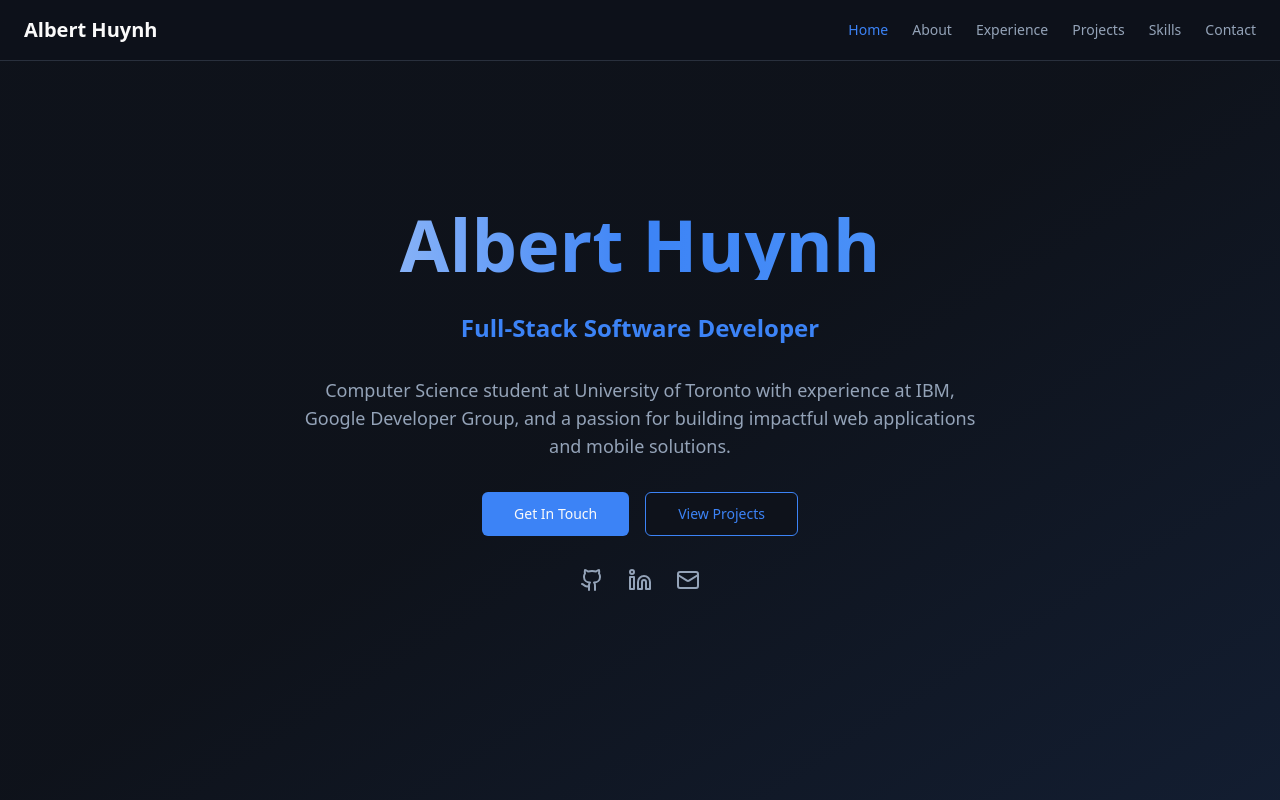
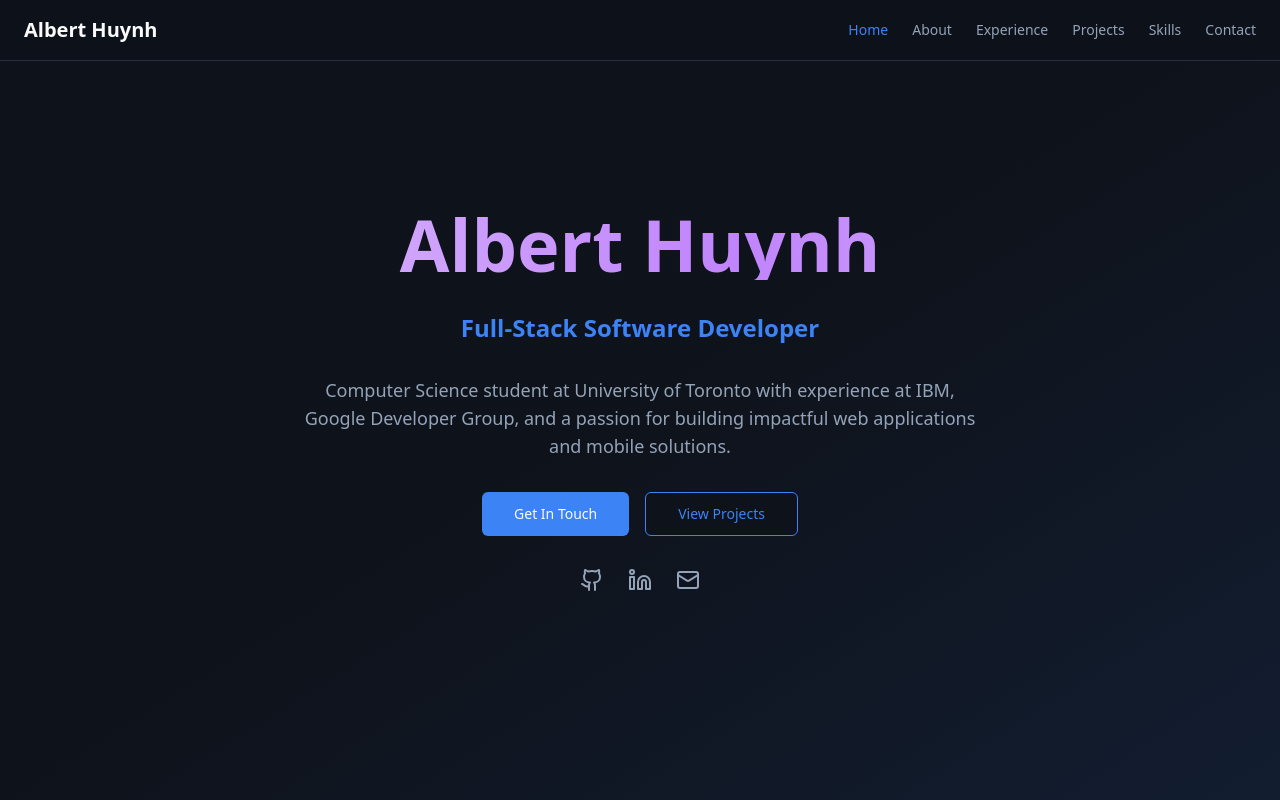
Before and after one commit to Phalanyx/AlbertHuynhPortfolio, a React (Vite) app: page / in a window 1280 px wide. Shown: the top 800 px of the page. Built offline with nearby package versions, Linux system fonts and the light colour scheme.

Commit message:
Add moving gradient to name
Implement a moving gradient effect for the name displayed on the front page.

```diff
--- a/src/components/Hero.tsx
+++ b/src/components/Hero.tsx
@@ -35,7 +35,7 @@ export const Hero = () => {
         >
           <motion.h1
             variants={fadeInUp}
-            className="text-5xl md:text-7xl font-bold bg-gradient-to-r from-foreground via-primary to-blue-400 bg-clip-text text-transparent"
+            className="text-5xl md:text-7xl font-bold bg-gradient-to-r from-foreground via-primary via-blue-400 via-purple-400 to-foreground bg-clip-text text-transparent bg-[length:200%_100%] animate-[gradient_3s_ease-in-out_infinite]"
           >
             Albert Huynh
           </motion.h1>
--- a/src/index.css
+++ b/src/index.css
@@ -95,3 +95,15 @@
     @apply bg-background text-foreground;
   }
 }
+
+@keyframes gradient {
+  0% {
+    background-position: 0% 50%;
+  }
+  50% {
+    background-position: 100% 50%;
+  }
+  100% {
+    background-position: 0% 50%;
+  }
+}
```
